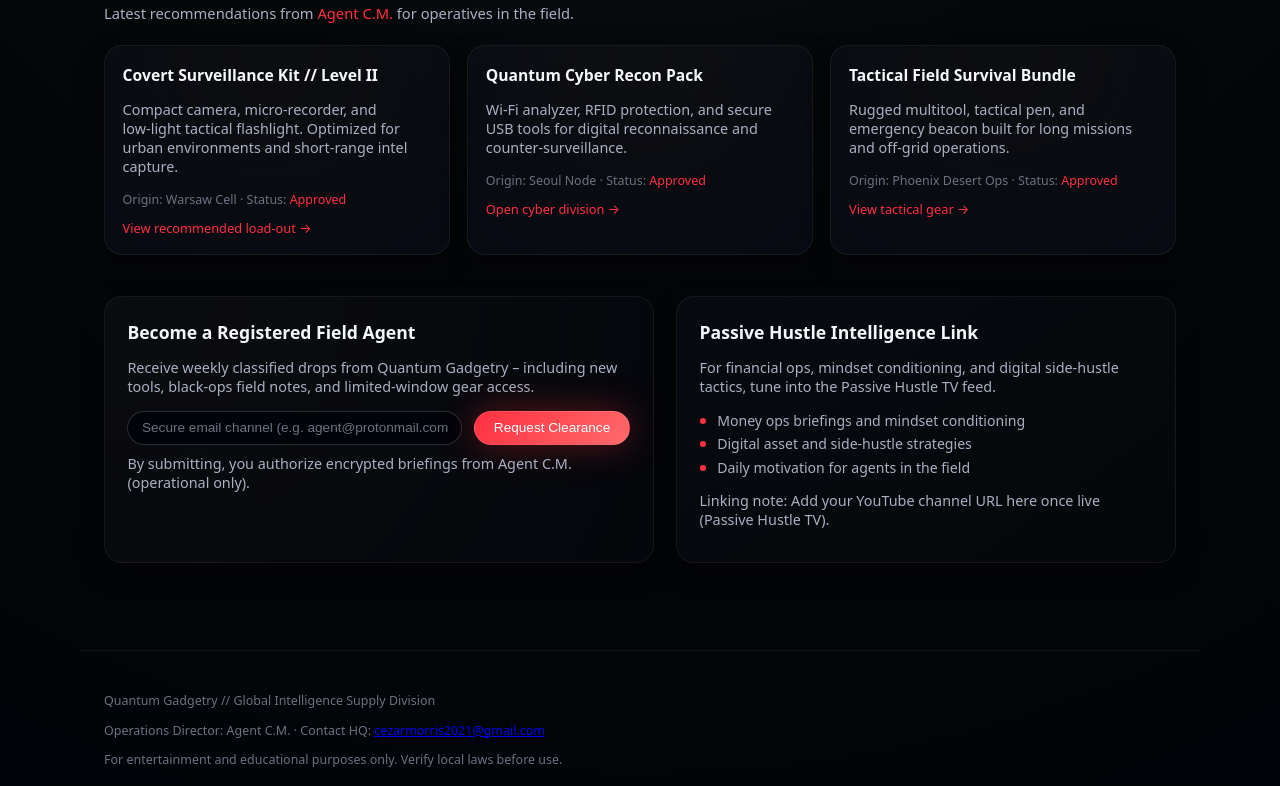
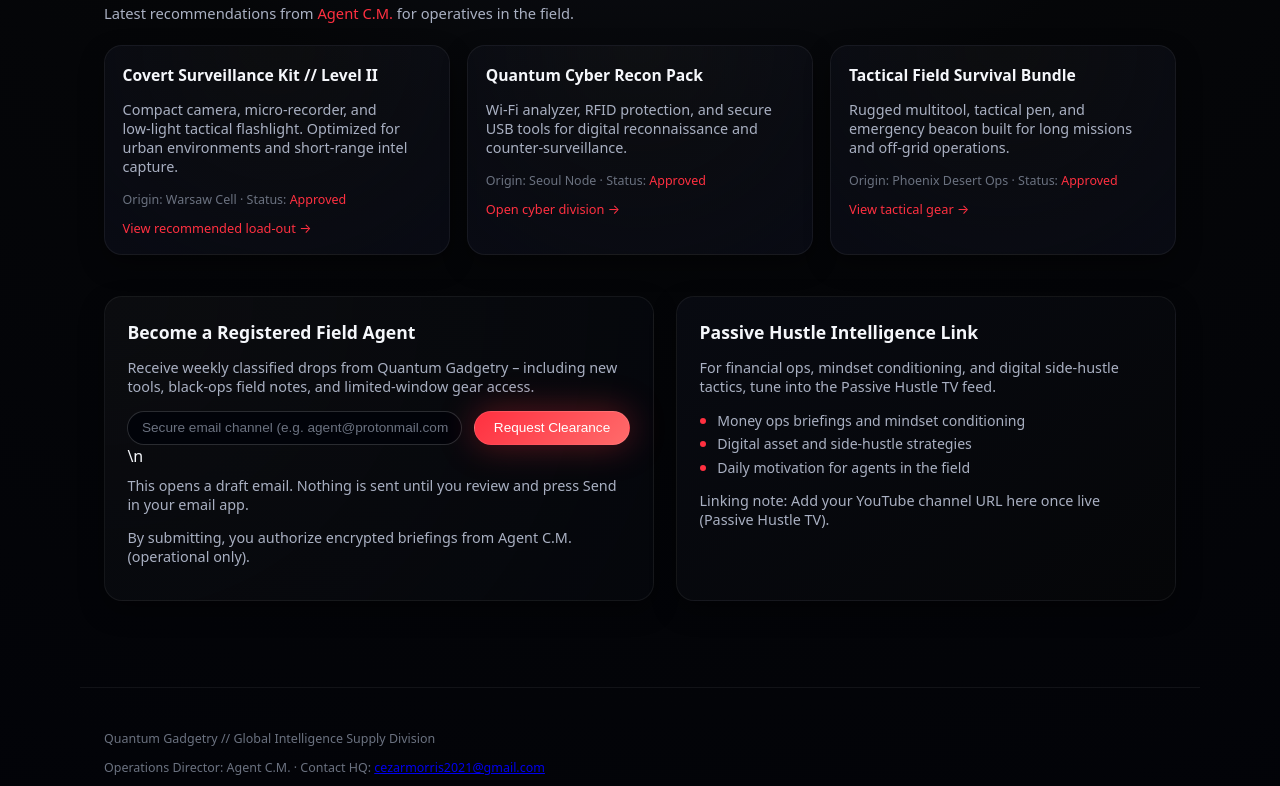
Before and after one commit to cezarmorris2021/quantum-gadgetry, a plain HTML site: page index.html in a window 1280 px wide. Shown: the part 559-1345 px from the top of the page. Drawn offline with Linux system fonts and the light colour scheme.

Commit message:
fix: explain clearance request opens an email draft

```diff
--- a/index.html
+++ b/index.html
@@ -113,7 +113,7 @@
         <form class="signup-form">
           <input type="email" placeholder="Secure email channel (e.g. agent@protonmail.com)" required />
           <button type="submit" class="btn btn-primary">Request Clearance</button>
-        </form>
+        </form>\n<p class="form-note">This opens a draft email. Nothing is sent until you review and press Send in your email app.</p>
         <p class="form-note">By submitting, you authorize encrypted briefings from Agent C.M. (operational only).</p>
       </div>
       <div class="grid-cta-block grid-cta-dark">
```
